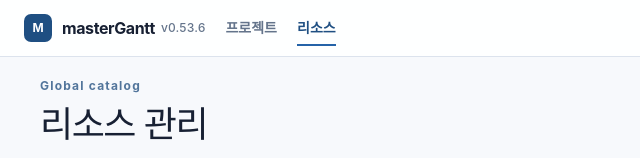
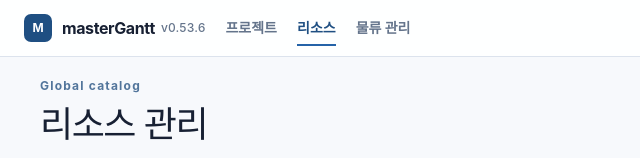
Before and after one commit to planner77/masterGantt, a Next.js app: page /resources in a window 1280 px wide. Shown: the top 158 px of the page, without its empty margins (0-640 px from the left). Built offline with nearby package versions, Linux system fonts and the light colour scheme.

Commit message:
feat: add logistics admin navigation (#280)

```diff
--- a/src/components/workspace-navigation.tsx
+++ b/src/components/workspace-navigation.tsx
@@ -7,6 +7,7 @@ export function WorkspaceNavigation() {
   const pathname = usePathname();
   const projectActive = pathname === "/" || pathname.startsWith("/projects");
   const resourceActive = pathname.startsWith("/resources");
+  const logisticsAdminActive = pathname.startsWith("/logistics-admin");
 
   return (
     <nav aria-label="주요 메뉴">
@@ -16,6 +17,9 @@ export function WorkspaceNavigation() {
       <Link className="nav-link" href="/resources" aria-current={resourceActive ? "page" : undefined}>
         리소스
       </Link>
+      <Link className="nav-link" href="/logistics-admin" aria-current={logisticsAdminActive ? "page" : undefined}>
+        물류 관리
+      </Link>
     </nav>
   );
 }
```
